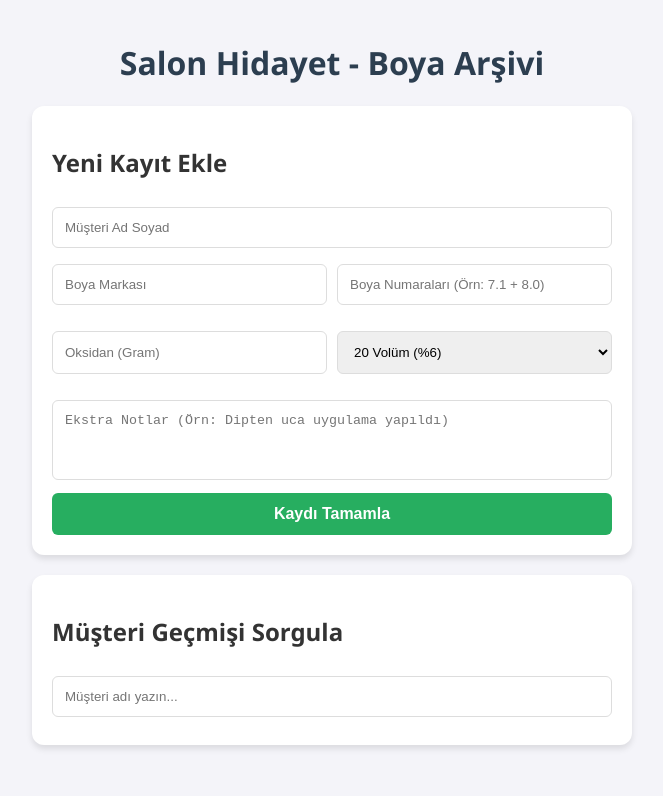
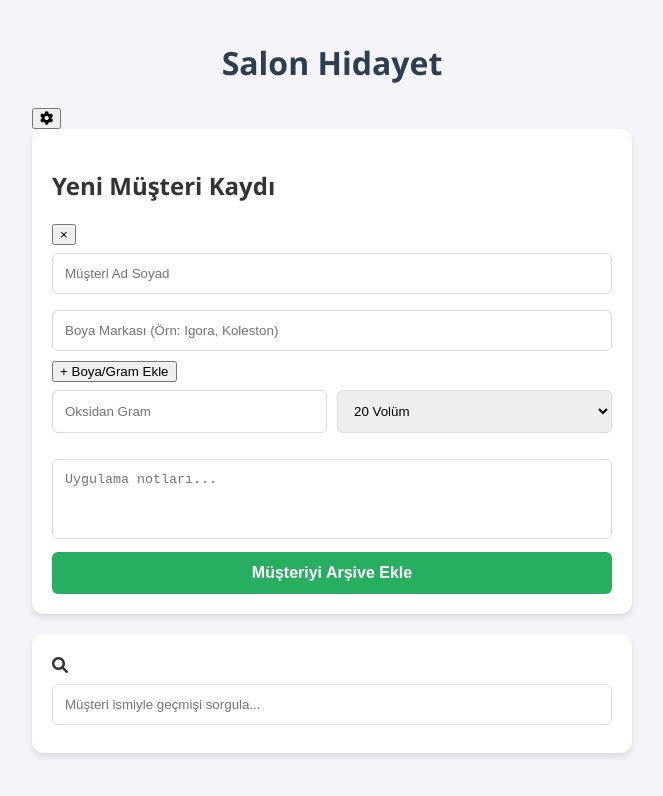
Before and after one commit to sanalhizmn55-design/Boyatakip, a plain HTML site: page index.html in a window 1280 px wide. Shown: the whole page, without its empty margins (308-971 px from the left). Drawn offline with Linux system fonts and the light colour scheme.

Commit message:
Update index.html

```diff
--- a/index.html
+++ b/index.html
@@ -3,38 +3,52 @@
 <head>
     <meta charset="UTF-8">
     <meta name="viewport" content="width=device-width, initial-scale=1.0">
-    <title>Salon Hidayet | Boya Takip Sistemi</title>
+    <title>Salon Hidayet | Boya Takip</title>
     <link rel="stylesheet" href="style.css">
+    <link rel="stylesheet" href="https://cdnjs.cloudflare.com/ajax/libs/font-awesome/6.0.0/css/all.min.css">
 </head>
 <body>
     <div class="container">
-        <h1>Salon Hidayet - Boya Arşivi</h1>
+        <header>
+            <h1>Salon Hidayet</h1>
+            <button id="ayarlarBtn" class="settings-icon" title="Yeni Kayıt Paneli">
+                <i class="fas fa-cog"></i>
+            </button>
+        </header>
 
-        <section class="card">
-            <h2>Yeni Kayıt Ekle</h2>
+        <section id="kayitPaneli" class="card hidden">
+            <div class="panel-header">
+                <h2>Yeni Müşteri Kaydı</h2>
+                <button onclick="paneliKapat()" class="close-btn">&times;</button>
+            </div>
             <form id="boyaForm">
                 <input type="text" id="adSoyad" placeholder="Müşteri Ad Soyad" required>
+                <input type="text" id="boyaMarka" placeholder="Boya Markası (Örn: Igora, Koleston)" required>
+
+                <div id="boyaAlanlari">
+                    </div>
+
+                <button type="button" class="btn-secondary" onclick="boyaAlaniEkle()">+ Boya/Gram Ekle</button>
+
                 <div class="row">
-                    <input type="text" id="boyaMarka" placeholder="Boya Markası" required>
-                    <input type="text" id="boyaNo" placeholder="Boya Numaraları (Örn: 7.1 + 8.0)" required>
-                </div>
-                <div class="row">
-                    <input type="number" id="oksidanGram" placeholder="Oksidan (Gram)" required>
+                    <input type="number" id="oksidanGram" placeholder="Oksidan Gram">
                     <select id="oksidanVol">
-                        <option value="10">10 Volüm (%3)</option>
-                        <option value="20" selected>20 Volüm (%6)</option>
-                        <option value="30">30 Volüm (%9)</option>
-                        <option value="40">40 Volüm (%12)</option>
+                        <option value="10">10 Volüm</option>
+                        <option value="20" selected>20 Volüm</option>
+                        <option value="30">30 Volüm</option>
+                        <option value="40">40 Volüm</option>
                     </select>
                 </div>
-                <textarea id="notlar" placeholder="Ekstra Notlar (Örn: Dipten uca uygulama yapıldı)"></textarea>
-                <button type="submit" class="btn-save">Kaydı Tamamla</button>
+                <textarea id="notlar" placeholder="Uygulama notları..."></textarea>
+                <button type="submit" class="btn-save">Müşteriyi Arşive Ekle</button>
             </form>
         </section>
 
         <section class="card">
-            <h2>Müşteri Geçmişi Sorgula</h2>
-            <input type="text" id="aramaInput" placeholder="Müşteri adı yazın..." onkeyup="musteriAra()">
+            <div class="search-box">
+                <i class="fas fa-search"></i>
+                <input type="text" id="aramaInput" placeholder="Müşteri ismiyle geçmişi sorgula..." onkeyup="musteriAra()">
+            </div>
             <div id="sonucAlani"></div>
         </section>
     </div>
```
